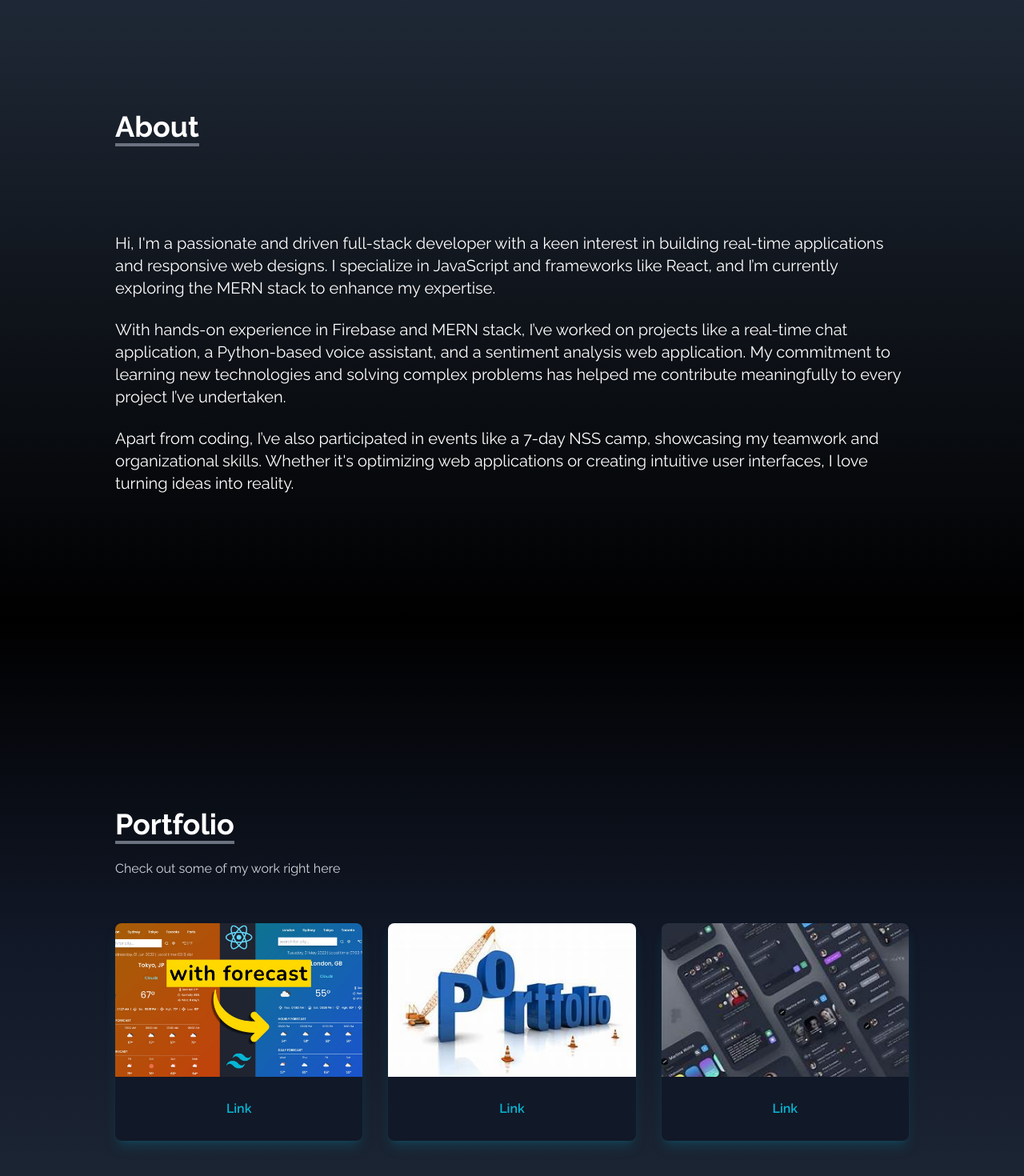
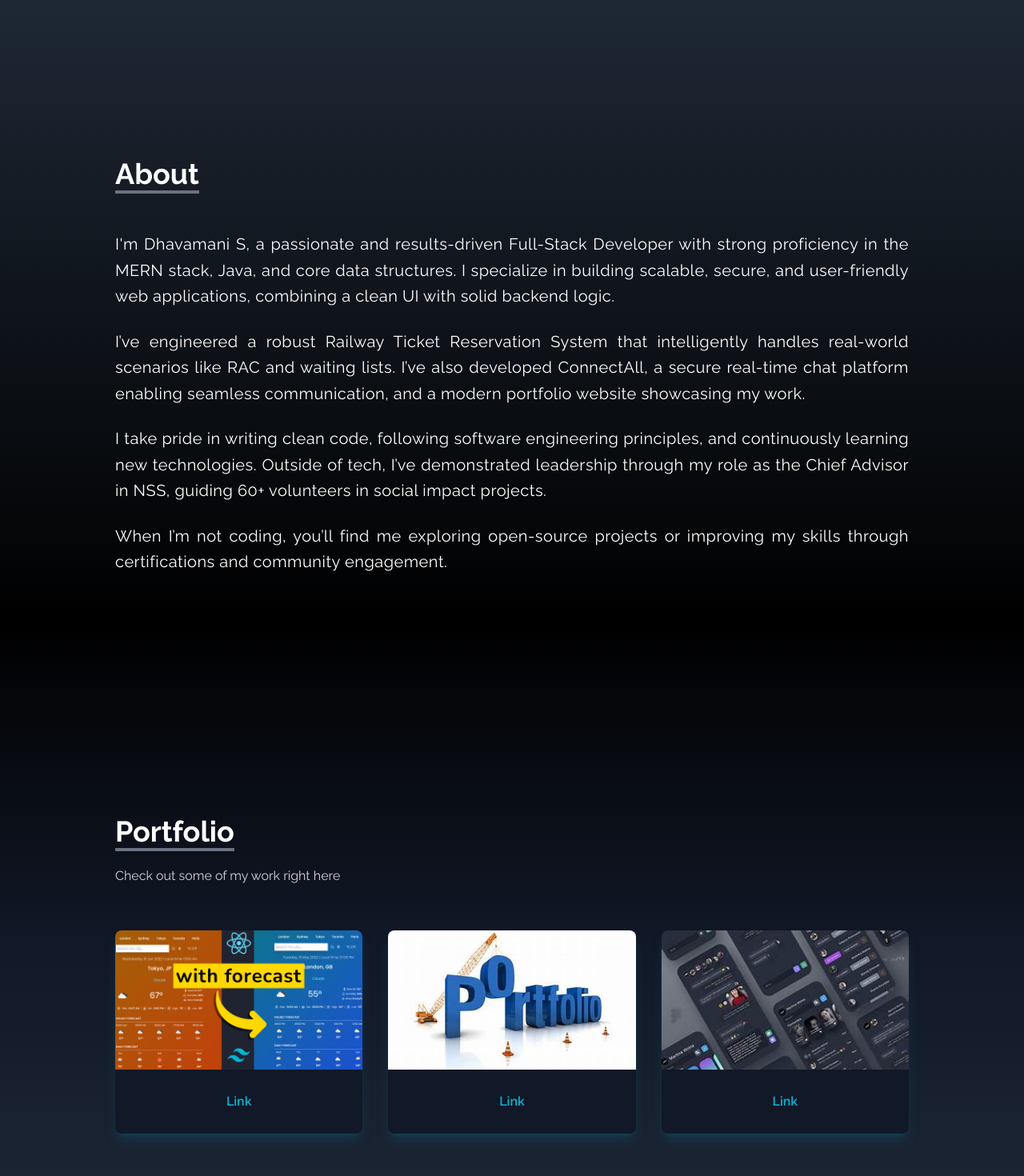
Before and after one commit to Dhavamani6804/Portfolio, a React (Create React App) app: page / in a window 1280 px wide. Shown: the part 822-2292 px from the top of the page at 80% size. Built offline with nearby package versions, Linux system fonts and the light colour scheme; the HTML template or start-up script is replaced by a standard one.

Commit message:
enhaces the scroll movement and improved about content

```diff
--- a/src/components/About.jsx
+++ b/src/components/About.jsx
@@ -2,17 +2,20 @@ import React from 'react'
 
 const About = () => {
   return (
-    <div name="about" className='w-full h-screen bg-gradient-to-b from-gray-800 to-black text-white'>
+    <div name="about" className=' w-full h-screen bg-gradient-to-b from-gray-800 to-black text-white scroll-mt-24'>
       <div className='max-w-screen-lg p-4 mx-auto flex flex-col justify-center w-full h-full '>
-      <div className='pb-8'>
+      <div className='mt-40 pb-8'>
         <p className='text-4xl font-bold inline border-b-4 border-gray-500'>About</p>
       </div>
 
-      <p className='text-xl mt-20'>Hi, I'm a passionate and driven full-stack developer with a keen interest in building real-time applications and responsive web designs. I specialize in JavaScript and frameworks like React, and I’m currently exploring the MERN stack to enhance my expertise.</p>
-     <br />
-      <p className='text-xl'>With hands-on experience in Firebase and MERN stack, I’ve worked on projects like a real-time chat application, a Python-based voice assistant, and a sentiment analysis web application. My commitment to learning new technologies and solving complex problems has helped me contribute meaningfully to every project I’ve undertaken.</p>
-      <br />
-      <p className='text-xl'>Apart from coding, I’ve also participated in events like a 7-day NSS camp, showcasing my teamwork and organizational skills. Whether it's optimizing web applications or creating intuitive user interfaces, I love turning ideas into reality.</p>
+      <p className="mt-5 text-xl leading-relaxed tracking-wide text-justify">
+I'm Dhavamani S, a passionate and results-driven Full-Stack Developer with strong proficiency in the MERN stack, Java, and core data structures. I specialize in building scalable, secure, and user-friendly web applications, combining a clean UI with solid backend logic.</p>     <br />
+      <p className="text-xl leading-relaxed tracking-wide text-justify">
+ I’ve engineered a robust Railway Ticket Reservation System that intelligently handles real-world scenarios like RAC and waiting lists. I’ve also developed ConnectAll, a secure real-time chat platform enabling seamless communication, and a modern portfolio website showcasing my work.</p>      <br />
+      <p className="text-xl leading-relaxed tracking-wide text-justify">
+I take pride in writing clean code, following software engineering principles, and continuously learning new technologies. Outside of tech, I’ve demonstrated leadership through my role as the Chief Advisor in NSS, guiding 60+ volunteers in social impact projects.</p><br/>
+      <p className="text-xl leading-relaxed tracking-wide text-justify">
+        When I’m not coding, you’ll find me exploring open-source projects or improving my skills through certifications and community engagement.</p>
       </div>
     </div>
   )
--- a/src/components/Contact.jsx
+++ b/src/components/Contact.jsx
@@ -2,7 +2,7 @@ import React from 'react'
 
 const Contact = () => {
   return (
-    <div name='contact' className='bg-gradient-to-b from-black to-gray-800 w-full text-white md:h-screen'>
+    <div name='contact' className='scroll-mt-24 bg-gradient-to-b from-black to-gray-800 w-full text-white md:h-screen'>
       <div className='flex flex-col justify-center p-4 max-w-screen-lg mx-auto h-full'>
         <div className='pb-8'>
             <p className='text-4xl font-bold border-b-4 border-gray-500 p-2 inline'>Contact</p>
--- a/src/components/Experience.jsx
+++ b/src/components/Experience.jsx
@@ -48,7 +48,7 @@ const Experience = () => {
     ]
 
   return (
-    <div name='experience' className='bg-gradient-to-b from-gray-800 to-black w-full h-screen'>
+    <div name='experience' className='scroll-mt-24 bg-gradient-to-b from-gray-800 to-black w-full h-screen'>
       <div className='max-w-screen-lg mx-auto p-4 flex flex-col justify-center w-full h-full text-white'>
         <div>
             <p className='text-4xl font-bold border-b-4 border-gray-500 p-2 inline'>Experience</p>
--- a/src/components/Home.jsx
+++ b/src/components/Home.jsx
@@ -6,7 +6,7 @@ import { Link } from "react-scroll";
 
 const Home = () => {
   return (
-    <div name="home" className='h-screen w-full text-white bg-gradient-to-b from-black via-black to-gray-800 mt-50'>
+    <div name="home" className='scroll-mt-24 h-screen w-full text-white bg-gradient-to-b from-black via-black to-gray-800 mt-50'>
       <div className='max-w-screen-lg mx-auto flex flex-col justify-center items-center h-full px-4 md:flex-row'>
         <div className='flex flex-col justify-center h-full'>
             <h2 className='text-4xl sm:text-7xl font-bold mt-24'>I'm a Full Stack Developer</h2>
--- a/src/components/Portfolio.jsx
+++ b/src/components/Portfolio.jsx
@@ -25,7 +25,7 @@ const Portfolio = () => {
   return (
     <div
       name="portfolio"
-      className="bg-gradient-to-b from-black via-gray-900 to-gray-800 w-full text-white md:h-screen pt-20"
+      className="scroll-mt-24 bg-gradient-to-b from-black via-gray-900 to-gray-800 w-full text-white md:h-screen pt-20"
     >
       <div className="max-w-screen-lg p-4 mx-auto flex flex-col justify-center w-full h-full">
         <div className="pb-8">
@@ -43,11 +43,10 @@ const Portfolio = () => {
               key={id}
               className="shadow-lg shadow-cyan-700/30 rounded-lg bg-gray-900 hover:scale-105 duration-300"
             >
-              <img
-                src={src}
-                alt=""
-                className="rounded-t-lg w-full h-48 object-cover"
-              />
+              <div className="aspect-video overflow-hidden rounded-t-lg">
+  <img src={src} alt={`Project ${id}`} className="w-full h-full object-cover" />
+</div>
+
               <div className="flex items-center justify-center">
                 <a href={codeLink} target="_blank" rel="noreferrer"/>
                 <button className="w-full px-6 py-3 m-4 duration-300 hover:scale-105 font-semibold text-cyan-500 hover:text-white hover:bg-cyan-700 rounded-lg">
```
